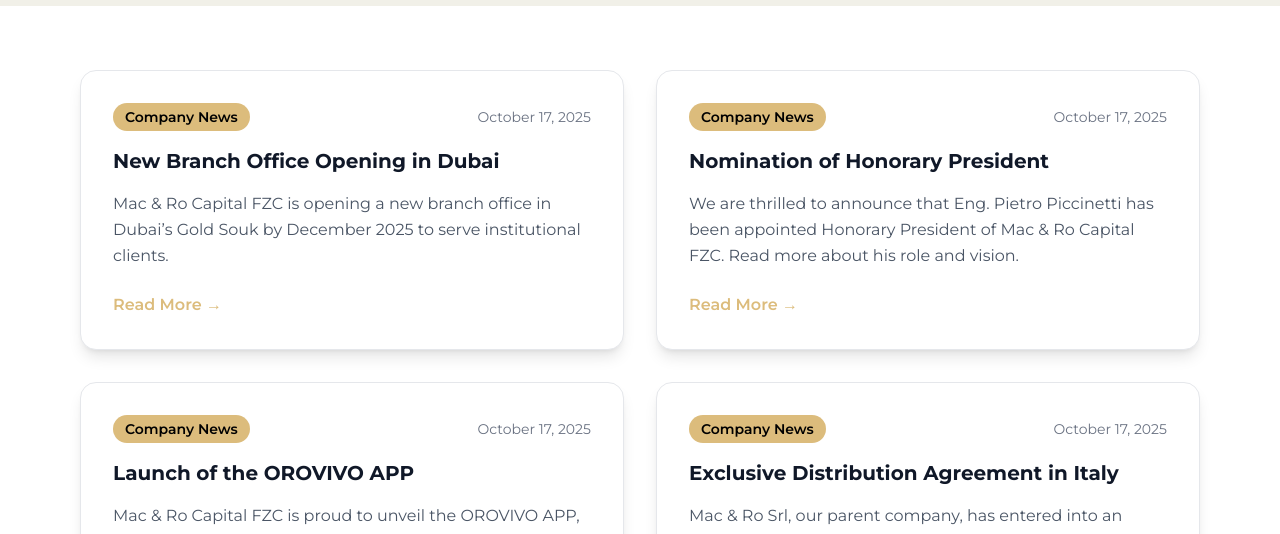
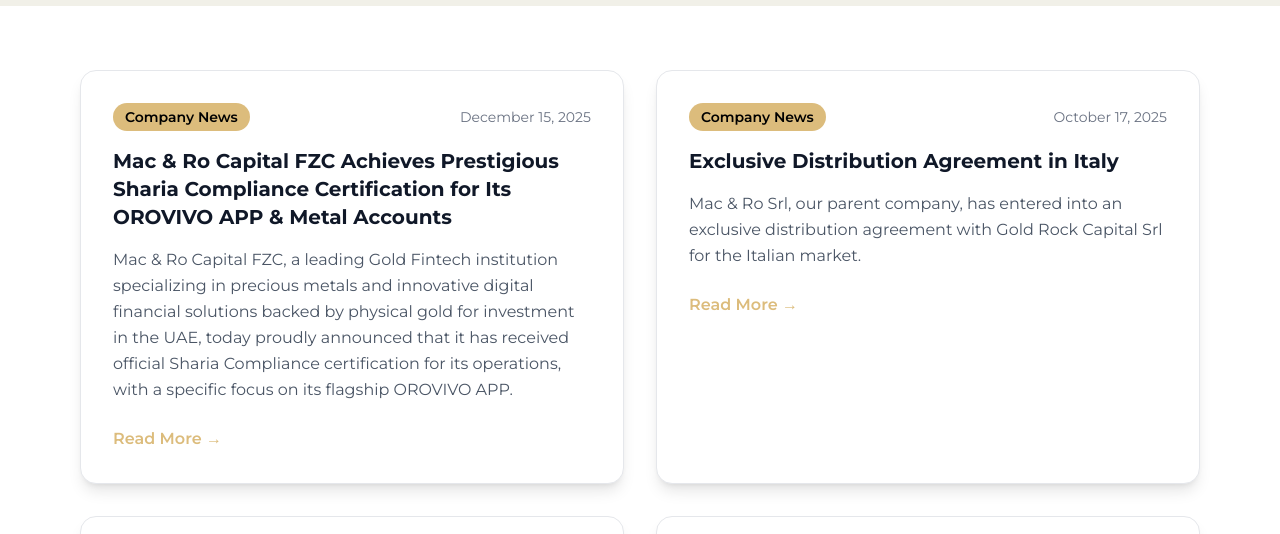
Before and after one commit to AurifyAE/mac-and-ro-website, a React (Vite) app in the folder client/: page /news in a window 1280 px wide. Shown: the part 416-950 px from the top of the page. Built offline with nearby package versions, Linux system fonts and the light colour scheme; no server answers.

Commit message:
Updated news, blogs and certificate

```diff
--- a/client/src/pages/News.jsx
+++ b/client/src/pages/News.jsx
@@ -24,7 +24,7 @@
       <section className="py-10 md:py-16">
         <div className="max-w-6xl mx-auto px-4">
           <div className="grid grid-cols-1 md:grid-cols-2 gap-8">
-            {newsItems.map((news, index) => (
+            {[...newsItems].reverse().map((news, index) => (
               <div
                 key={index}
                 className="bg-white rounded-2xl shadow-lg p-8 border border-gray-200 hover:shadow-xl transition-all duration-300"
```
